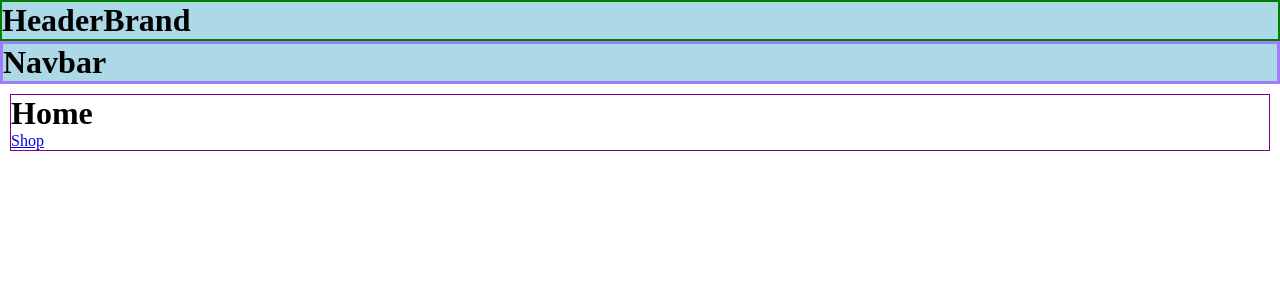
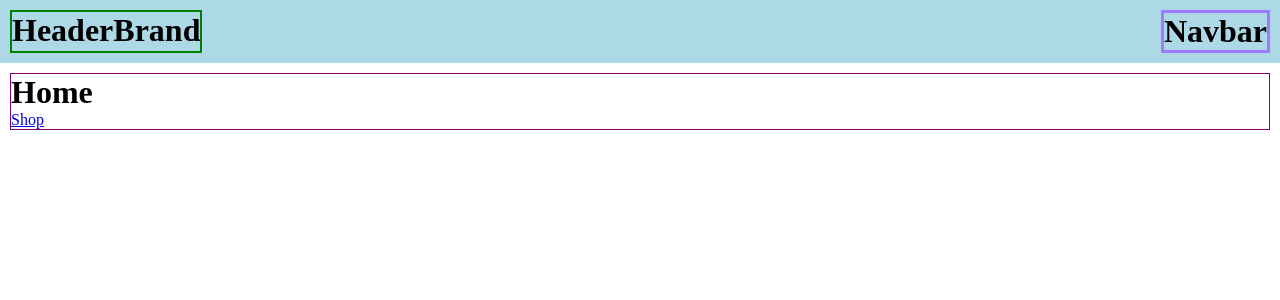
Before and after one commit to daimyo-rb/shopping-cart, a React (Vite) app: page / in a window 1280 px wide. Shown: the top 300 px of the page. Built offline with nearby package versions, Linux system fonts and the light colour scheme.

Commit message:
Apply flexbox styling to Header

```diff
--- a/src/components/Header/Header.module.css
+++ b/src/components/Header/Header.module.css
@@ -1,3 +1,6 @@
 .container {
   background-color: lightblue;
+  display: flex;
+  justify-content: space-between;
+  padding: 10px;
 }
```
